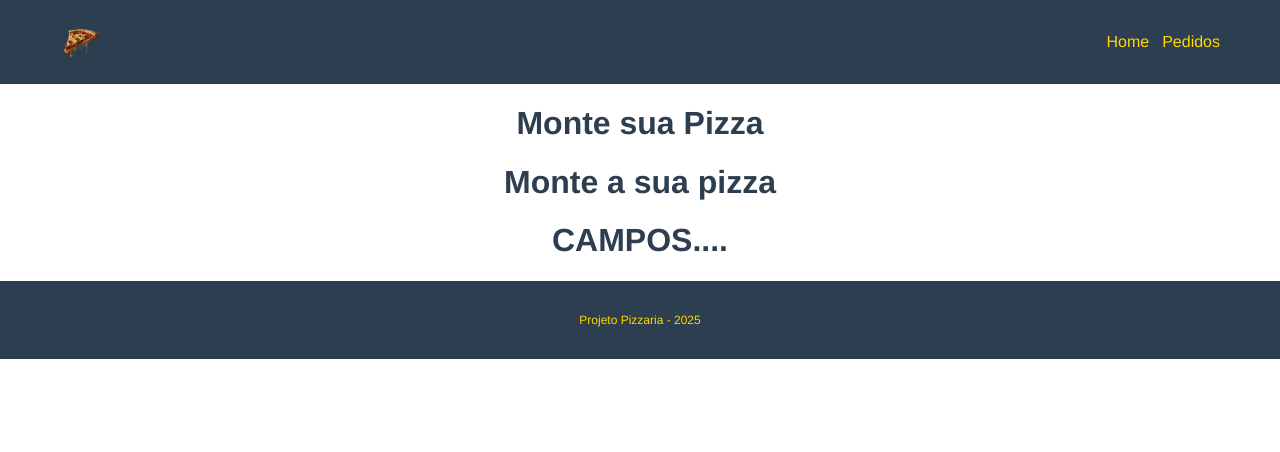
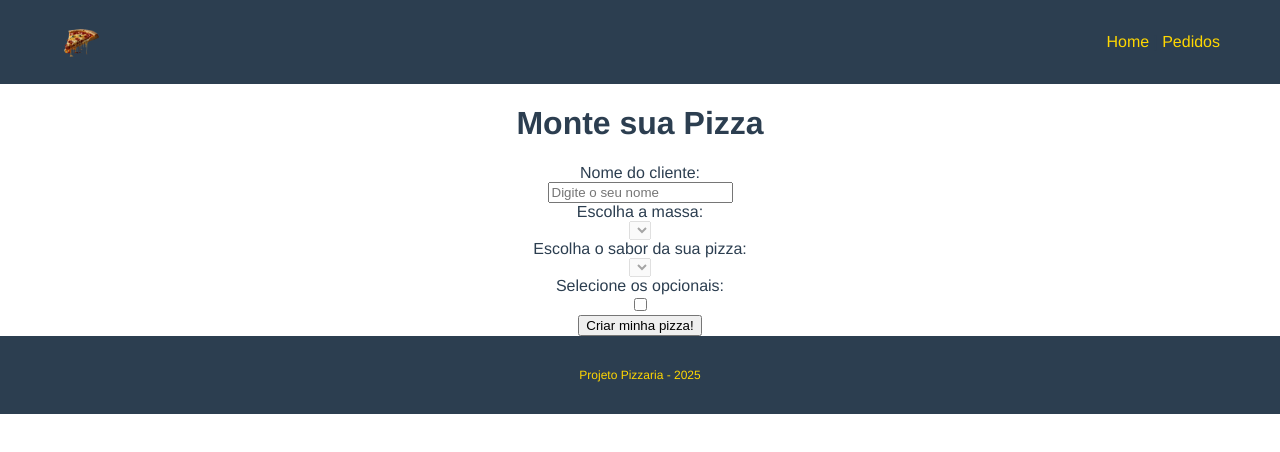
Before and after one commit to oJaciel/Projeto-Pizzaria-Vue, a Vue app: page / in a window 1280 px wide. Shown: the top 452 px of the page. Built offline with nearby package versions, Linux system fonts and the light colour scheme.

Commit message:
Formulário de Pizza
Criado o formulário de pedido de pizza.

Ainda sem estilização.

```diff
--- a/src/components/PizzaForm.vue
+++ b/src/components/PizzaForm.vue
@@ -1,6 +1,24 @@
 <template>
     <div>
-        <h1>CAMPOS....</h1>
+        <form action="">
+            <label for="client_name">Nome do cliente:</label>
+            <br>
+            <input type="text" name="client_name" id="client_name" placeholder="Digite o seu nome">
+            <br>
+            <label for="massa">Escolha a massa:</label>
+            <br>
+            <select name="massa" id="massa" disabled="disabled"></select>
+            <br>
+            <label for="sabor">Escolha o sabor da sua pizza:</label>
+            <br>
+            <select name="sabor" id="sabor" disabled="disabled"></select>
+            <br>
+            <label for="opcionais">Selecione os opcionais:</label>
+            <br>
+            <input type="checkbox" name="opcionais" id="opcionais" placeholder="Borda com catupiry">
+            <br>
+            <input type="submit" value="Criar minha pizza!">
+        </form>
     </div>
 </template>
 
--- a/src/views/HomeView.vue
+++ b/src/views/HomeView.vue
@@ -1,7 +1,6 @@
 <template>
   <div>
     <Banner />
-    <h1>Monte a sua pizza</h1>
     <PizzaForm />
   </div>
 </template>
```
